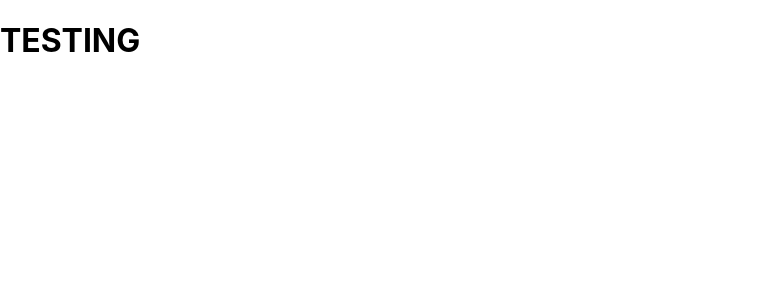
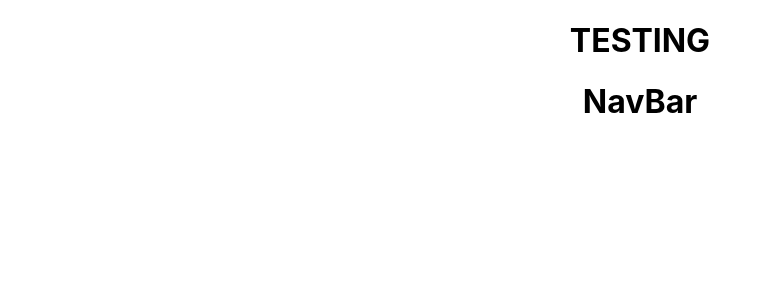
Before and after one commit to FullSnax/frontend, a React (Create React App) app: page / in a window 1280 px wide. Shown: the top 300 px of the page, without its empty margins (0-771 px from the left). Built offline with nearby package versions, Linux system fonts and the light colour scheme.

Commit message:
Created NavBar component and rendering via all routes

```diff
--- a/src/App.js
+++ b/src/App.js
@@ -1,16 +1,28 @@
+/*========================================
+        Import Dependencies
+========================================*/
 import './App.css';
 import axios from 'axios';
 import { useEffect, useState } from 'react';
+import { Routes, Route, Navigate } from "react-router-dom"
+
+/*========================================
+        Import Pages
+========================================*/
+import NavBar from './components/NavBar';
 
 export default function App() {
 
-  const base_url = 'http://localhost:8000'
   const [details, setDetails] = useState([])
-  const [user, setUser] = useState("")
-  const [quote, setQuote] = useState("")
+  const [user, setUser] = useState([])
 
   return (
-    <h1>TESTING</h1>
+    <div className='App'>
+      <h1>TESTING</h1>
+      <Routes>
+        <Route path="/*" element={<NavBar />} />
+        </Routes>
+  </div>
   )
 }
 
--- /dev/null
+++ b/src/components/NavBar.jsx
@@ -0,0 +1,7 @@
+import React from 'react'
+
+export default function NavBar() {
+  return (
+    <h1>NavBar</h1>
+  )
+}
--- a/src/index.js
+++ b/src/index.js
@@ -2,7 +2,6 @@ import React from 'react';
 import ReactDOM from 'react-dom/client';
 import './index.css';
 import App from './App';
-import reportWebVitals from './reportWebVitals';
 import { BrowserRouter as Router } from 'react-router-dom'
 
 const root = ReactDOM.createRoot(document.getElementById('root'));
@@ -17,4 +16,4 @@ root.render(
 // If you want to start measuring performance in your app, pass a function
 // to log results (for example: reportWebVitals(console.log))
 // or send to an analytics endpoint. Learn more: https://bit.ly/CRA-vitals
-reportWebVitals();
+// reportWebVitals();
```
Also changed, not shown: src/setupTests.js (deleted, +0 -5 lines).
